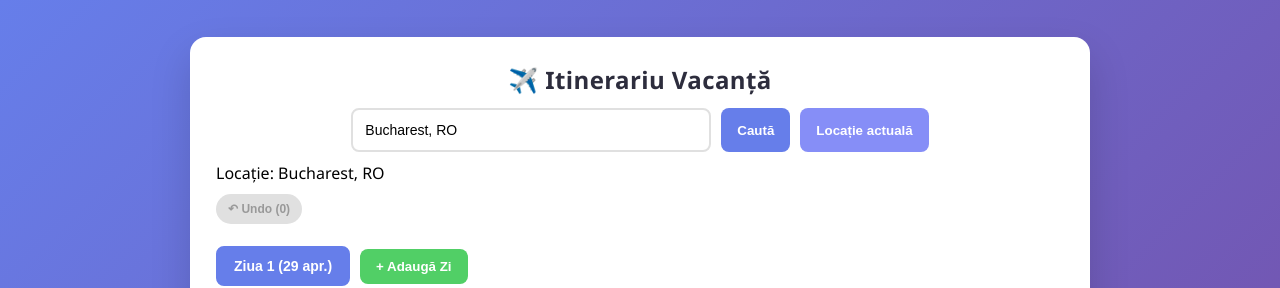
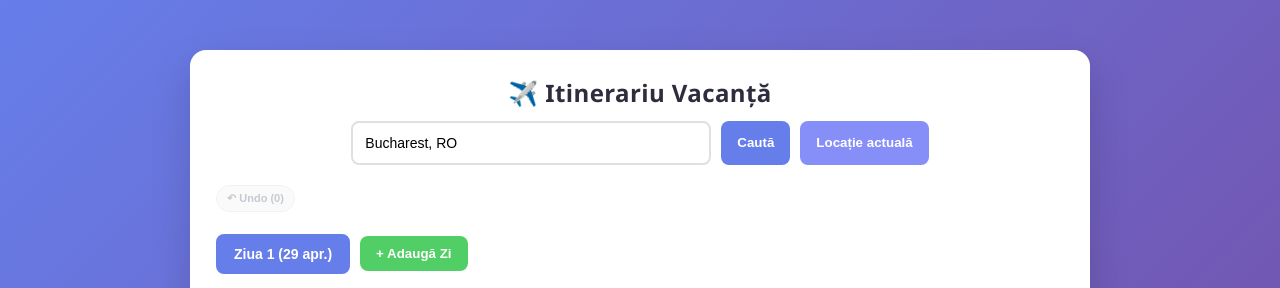
Before and after one commit to SimonaFlorentina/react-todolist, a React (Vite) app: page / in a window 1280 px wide. Shown: the top 288 px of the page. Built offline with nearby package versions, Linux system fonts and the light colour scheme; no server answers; the database is empty.

Commit message:
Hide duplicate location label, refresh weather cache on location change, and make Undo button smaller

```diff
--- a/src/App.css
+++ b/src/App.css
@@ -55,27 +55,30 @@ h1 {
   justify-content: center;
   align-items: center;
   margin: 10px auto 22px;
-  padding: 8px 12px;
-  background: #ffc107;
-  color: #333;
-  border: none;
+  padding: 6px 10px;
+  background: #f1f3f5;
+  color: #5a5a5a;
+  border: 1px solid #d8d8d8;
   border-radius: 999px;
   cursor: pointer;
   font-weight: 600;
-  font-size: 12px;
-  transition: all 0.3s;
-  min-width: 80px;
+  font-size: 11px;
+  transition: background 0.3s, transform 0.2s;
+  min-width: 72px;
+  opacity: 0.85;
 }
 
 .btn-undo:hover:not(:disabled) {
-  background: #ffb300;
-  transform: scale(1.05);
+  background: #e9ecef;
+  transform: scale(1.02);
 }
 
 .btn-undo:disabled {
-  background: #e0e0e0;
-  color: #999;
+  background: #f8f9fa;
+  color: #adb5bd;
+  border-color: #e9ecef;
   cursor: not-allowed;
+  opacity: 0.7;
 }
 
 h2 {
--- a/src/App.jsx
+++ b/src/App.jsx
@@ -264,7 +264,8 @@ function App() {
         }
         setLocation(newLocation)
         setLocationQuery(newLocation.name)
-        setLocationMessage(`Locație schimbată la ${newLocation.name}`)
+        setWeatherCache({})
+        setLocationMessage(`Locație setată la ${newLocation.name}`)
         return
       }
       setLocationMessage('Locație negăsită. Folosesc locația implicită.')
@@ -289,6 +290,7 @@ function App() {
         }
         setLocation(newLocation)
         setLocationQuery(newLocation.name)
+        setWeatherCache({})
         setLocationMessage('Locația actuală a fost setată.')
       },
       () => {
@@ -538,7 +540,9 @@ function App() {
           <button onClick={searchLocation} className="btn-search-location">Caută</button>
           <button onClick={useBrowserLocation} className="btn-location-now">Locație actuală</button>
         </div>
-        <div className="location-message">{locationMessage || `Locație: ${location.name}`}</div>
+        {locationMessage && (
+          <div className="location-message">{locationMessage}</div>
+        )}
 
         <button
           onClick={undo}
```
